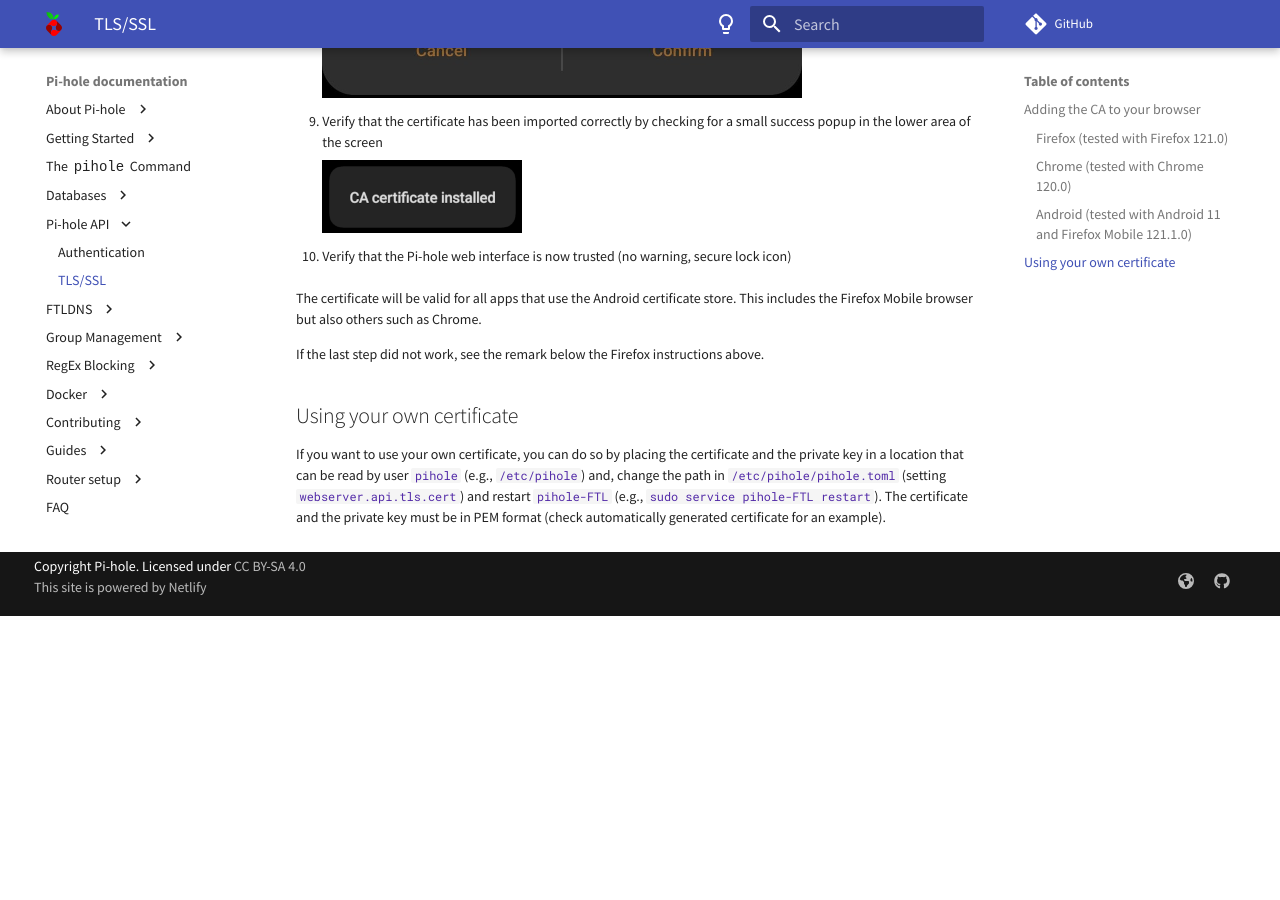
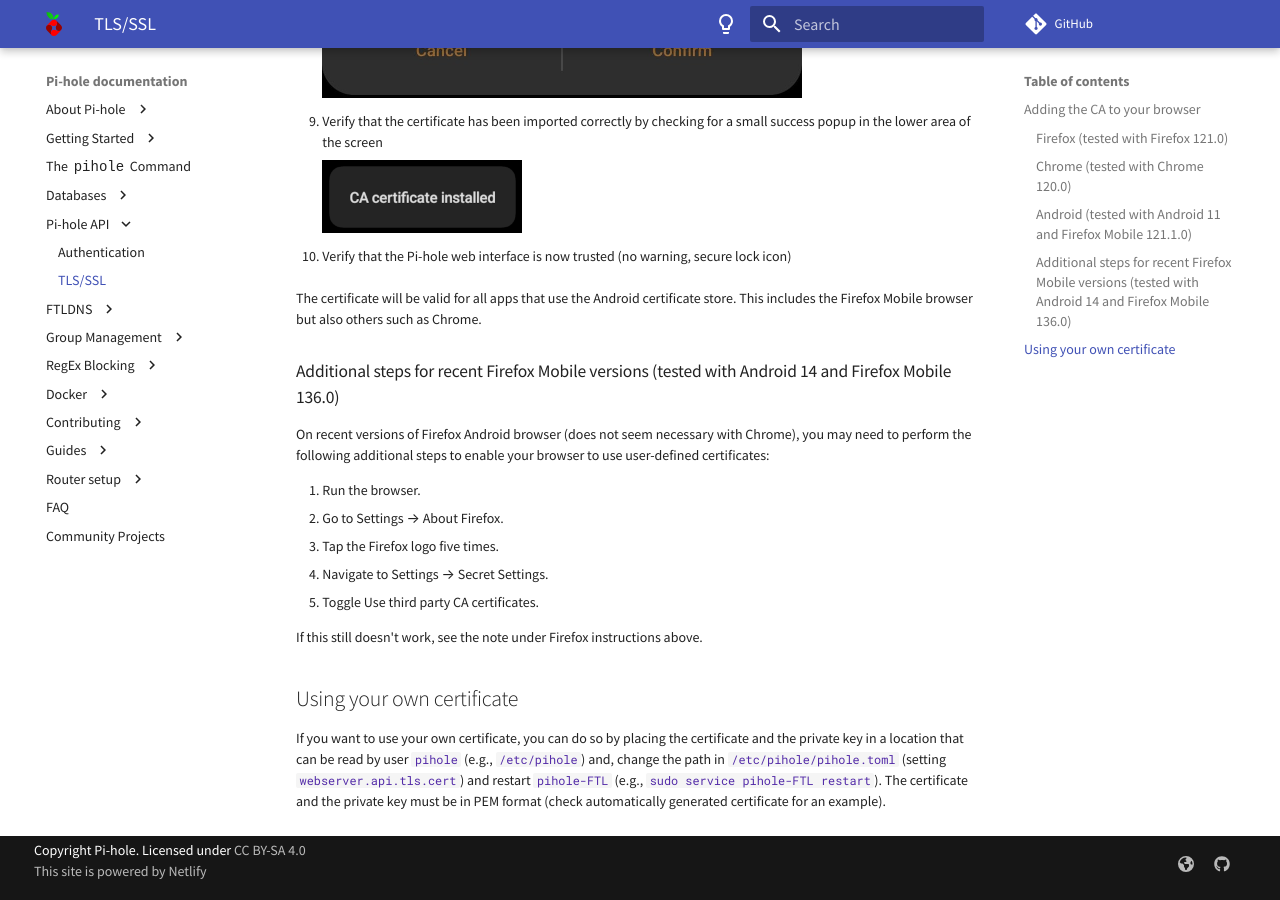
Before and after one commit to pi-hole/docs, an MkDocs documentation site: the page built from docs/api/tls.md, in a window 1280 px wide and 900 px high, scrolled down 9386 px. Built offline with MkDocs 1.6.1 and Material for MkDocs 9.7.7, drawn with Linux system fonts in a browser that asks for light colours; comment, search, counter and statistics services are not loaded; before the commit the page ends 10002 px from its top, so only the background shows below that.

Commit message:
Update tls.md
Add extra steps for newer versions of Firefox Mobile

Signed-off-by: Dalfrak <16808381+Dalfrak@users.noreply.github.com>

```diff
--- a/docs/api/tls.md
+++ b/docs/api/tls.md
@@ -103,7 +103,17 @@
 
 The certificate will be valid for all apps that use the Android certificate store. This includes the Firefox Mobile browser but also others such as Chrome.
 
-If the last step did not work, see the remark below the Firefox instructions above.
+### Additional steps for recent Firefox Mobile versions (tested with Android 14 and Firefox Mobile 136.0)
+
+On recent versions of Firefox Android browser (does not seem necessary with Chrome), you may need to perform the following additional steps to enable your browser to use user-defined certificates:
+
+1. Run the browser.
+2. Go to Settings → About Firefox.
+3. Tap the Firefox logo five times.
+4. Navigate to Settings → Secret Settings.
+5. Toggle Use third party CA certificates.
+
+If this still doesn't work, see the note under Firefox instructions above.
 
 ## Using your own certificate
 
```
